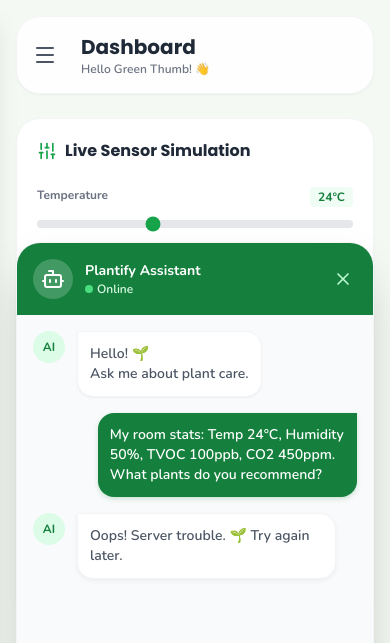
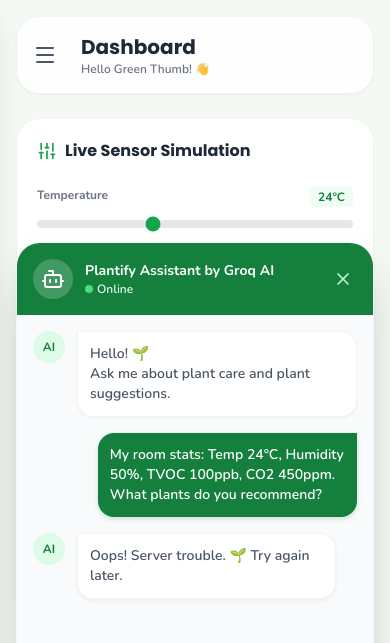
Before and after one commit to varelsaurus/plantify, a plain HTML site: page index.html in a window 390 px wide. Both pictures are taken after a click on the button "Ask AI". Shown: the top 643 px of the page. Drawn offline with nearby package versions, Linux system fonts and the light colour scheme; no server answers.

Commit message:
Last fix

```diff
--- a/index.html
+++ b/index.html
@@ -53,7 +53,7 @@
 
         <main class="flex-1 w-full p-4 lg:p-8 h-full overflow-y-auto relative">
 
-            <header class="flex justify-between items-center mb-6 lg:mb-8 bg-white/80 backdrop-blur-md p-4 rounded-3xl shadow-sm border border-gray-100 sticky top-0 z-30">
+            <header class="flex justify-between items-center mb-6 lg:mb-8 bg-white/80 backdrop-blur-md p-4 rounded-3xl shadow-sm border border-gray-100">
                 <div class="flex items-center gap-4">
                     <button onclick="toggleSidebar()" class="lg:hidden p-2 -ml-2 text-gray-600 hover:bg-gray-100 rounded-xl transition-colors">
                         <i data-lucide="menu" class="w-6 h-6"></i>
@@ -244,7 +244,7 @@
                 <i data-lucide="bot" class="w-6 h-6"></i>
             </div>
             <div>
-                <h3 class="font-bold text-sm">Plantify Assistant</h3>
+                <h3 class="font-bold text-sm">Plantify Assistant by Groq AI</h3>
                 <p class="text-xs text-green-100 flex items-center gap-1">
                     <span class="w-2 h-2 bg-green-400 rounded-full animate-pulse"></span> Online
                 </p>
@@ -257,7 +257,7 @@
             <div class="flex gap-3">
                 <div class="w-8 h-8 rounded-full bg-green-100 flex items-center justify-center shrink-0 text-green-700 font-bold text-xs">AI</div>
                 <div class="bg-white p-3 rounded-2xl rounded-tl-none shadow-sm text-sm text-gray-600 border border-gray-100">
-                    Hello! 🌱<br>Ask me about plant care.
+                    Hello! 🌱<br>Ask me about plant care and plant suggestions.
                 </div>
             </div>
         </div>
```
